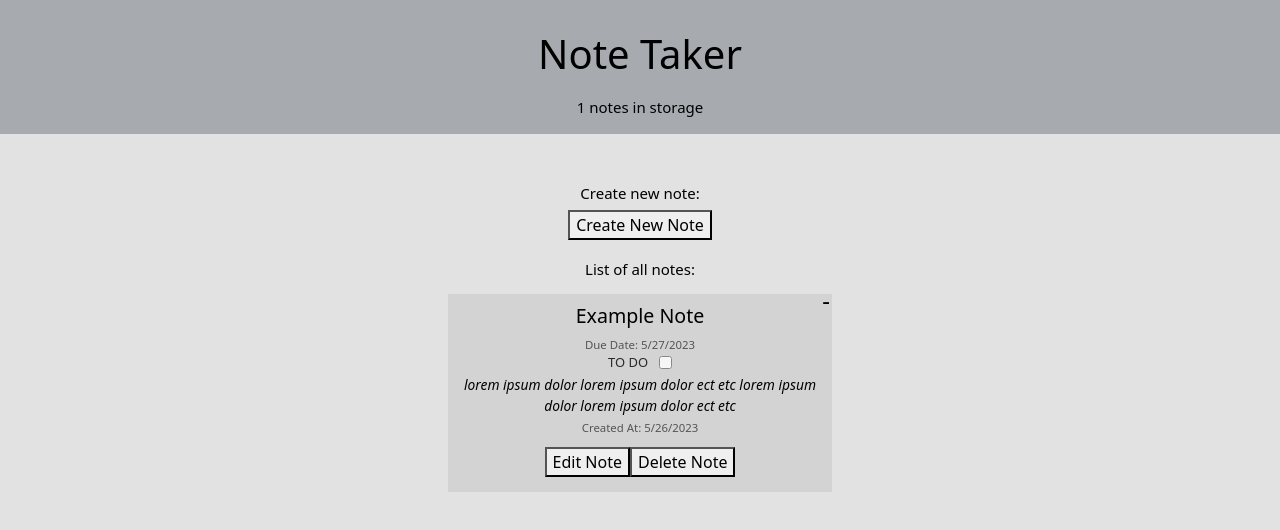
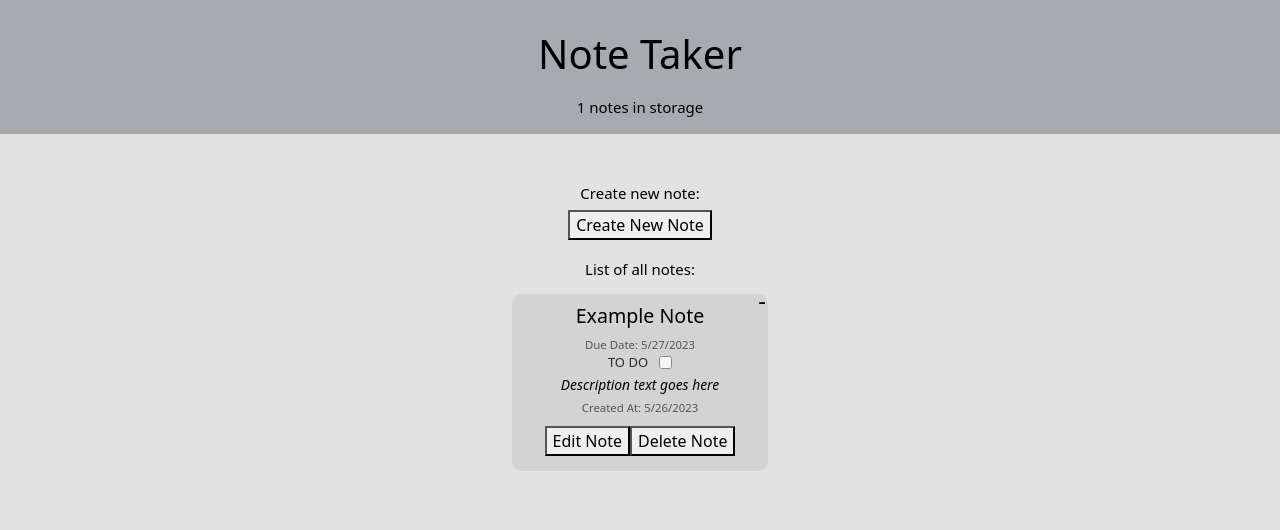
Before and after one commit to SheaDuffy13/note-taker, a React (Create React App) app: page / in a window 1280 px wide. Shown: the top 530 px of the page. Built offline with nearby package versions, Linux system fonts and the light colour scheme.

Commit message:
style: border radius

```diff
--- a/src/App.css
+++ b/src/App.css
@@ -6,8 +6,6 @@
   display: flex;
   flex-direction: column;
   align-items: center;
-  /* justify-content: center; */
-  /* font-size: calc(10px + 2vmin); */
   color: #000000;
 }
 
@@ -75,6 +73,7 @@ p {
   min-width: 20vw;
   /* width: 30vw; */
   margin: 8px;
+  border-radius: 10px;
 
   display: flex;
   flex-direction: column;
--- a/src/components/NoteParent.jsx
+++ b/src/components/NoteParent.jsx
@@ -24,7 +24,7 @@ export default function NoteParent(props){
 
     return(
         // when doing conditional logic, need it in a div
-        <div>
+        <div className="notes-container">
             {editMode ? <NoteForm id={props.id} toggleEditMode={toggleEditMode} />
                 :
             <NoteDisplay id={props.id} toggleIsCompleted={toggleIsCompleted} toggleEditMode={toggleEditMode} />}
--- a/src/contexts/NotesContext.jsx
+++ b/src/contexts/NotesContext.jsx
@@ -5,7 +5,7 @@ const initialNotesData = [
     {
         id: 1,
         title: "Example Note",
-        description: "lorem ipsum dolor lorem ipsum dolor ect etc lorem ipsum dolor lorem ipsum dolor ect etc",
+        description: "Description text goes here",
         isCompleted: false,
         dueDate: new Date().setDate(new Date().getDate() + 1), // current time + one day
         createdAtDate: Date.now()
```
